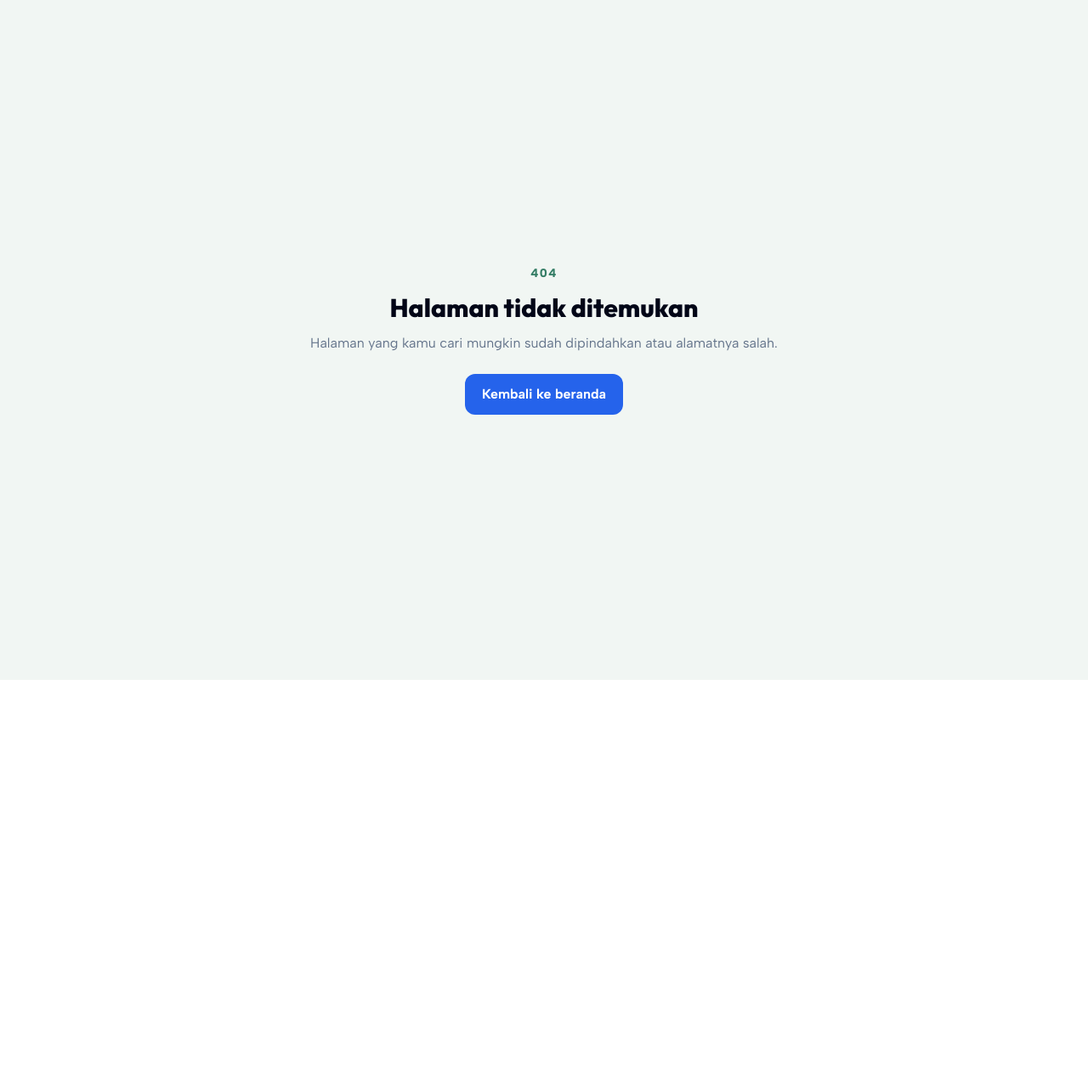
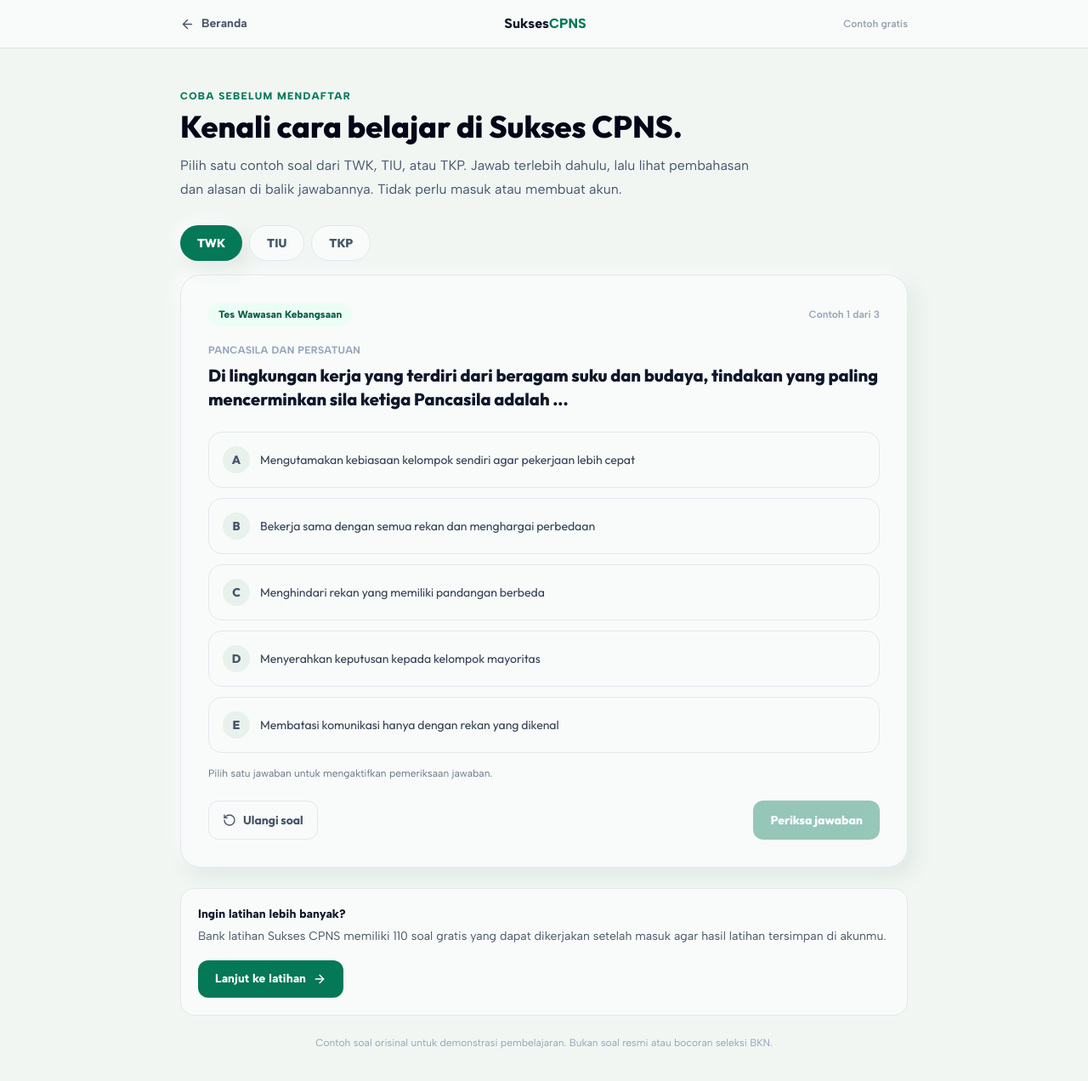
Before and after one commit to rianalfahri49-star/asn-platform, a Next.js app: page /contoh-soal in a window 1280 px wide. Before the commit this address had no page. Shown: the top 1272 px of the page at 85% size. Before the commit the page ends 800 px from the top, so only its background shows below. Built offline with nearby package versions, Linux system fonts and the light colour scheme.

Commit message:
Add free sample questions without sign-in

```diff
--- /dev/null
+++ b/app/contoh-soal/page.tsx
@@ -0,0 +1,139 @@
+"use client";
+
+import Link from "next/link";
+import { useState } from "react";
+import { ArrowLeft, ArrowRight, CheckCircle2, Lightbulb, RotateCcw } from "lucide-react";
+
+const examples = [
+  {
+    code: "TWK",
+    title: "Tes Wawasan Kebangsaan",
+    topic: "Pancasila dan persatuan",
+    question: "Di lingkungan kerja yang terdiri dari beragam suku dan budaya, tindakan yang paling mencerminkan sila ketiga Pancasila adalah ...",
+    options: [
+      "Mengutamakan kebiasaan kelompok sendiri agar pekerjaan lebih cepat",
+      "Bekerja sama dengan semua rekan dan menghargai perbedaan",
+      "Menghindari rekan yang memiliki pandangan berbeda",
+      "Menyerahkan keputusan kepada kelompok mayoritas",
+      "Membatasi komunikasi hanya dengan rekan yang dikenal",
+    ],
+    answer: 1,
+    explanation: "Sila ketiga, Persatuan Indonesia, mendorong persatuan di tengah keberagaman. Kerja sama yang menghargai perbedaan memperkuat kebersamaan tanpa menghapus identitas masing-masing.",
+  },
+  {
+    code: "TIU",
+    title: "Tes Intelegensia Umum",
+    topic: "Analogi verbal",
+    question: "Kompas : arah = termometer : ...",
+    options: ["Jarak", "Suhu", "Waktu", "Berat", "Kecepatan"],
+    answer: 1,
+    explanation: "Kompas merupakan alat untuk menunjukkan arah, sedangkan termometer merupakan alat untuk mengukur suhu. Hubungan kedua pasangan adalah alat dan besaran yang diukur atau ditunjukkan.",
+  },
+  {
+    code: "TKP",
+    title: "Tes Karakteristik Pribadi",
+    topic: "Profesionalisme dan prioritas",
+    question: "Anda menerima tugas mendadak ketika beberapa pekerjaan lain juga mendekati tenggat. Apa tindakan paling tepat?",
+    options: [
+      "Mengerjakan tugas yang paling mudah terlebih dahulu tanpa melihat tenggat",
+      "Mengabaikan tugas baru sampai semua pekerjaan lama selesai",
+      "Mengonfirmasi prioritas kepada atasan, menyusun urutan kerja, lalu menyampaikan kendala secara profesional",
+      "Meminta rekan mengambil alih seluruh pekerjaan tanpa koordinasi",
+      "Mengerjakan semuanya sekaligus tanpa membuat rencana",
+    ],
+    answer: 2,
+    explanation: "Respons terbaik menunjukkan kemampuan mengelola prioritas, komunikasi, tanggung jawab, dan koordinasi. Mengonfirmasi urgensi membantu memastikan pekerjaan penting diselesaikan sesuai harapan.",
+  },
+];
+
+export default function ContohSoalPage() {
+  const [active, setActive] = useState(0);
+  const [selected, setSelected] = useState<number | null>(null);
+  const [revealed, setRevealed] = useState(false);
+  const item = examples[active];
+
+  function changeExample(index: number) {
+    setActive(index);
+    setSelected(null);
+    setRevealed(false);
+  }
+
+  return (
+    <main className="min-h-screen bg-slate-50 pb-16">
+      <header className="border-b bg-white">
+        <div className="mx-auto flex max-w-4xl items-center justify-between px-5 py-4">
+          <Link href="/" className="inline-flex items-center gap-2 text-sm font-bold text-slate-600"><ArrowLeft size={17} /> Beranda</Link>
+          <span className="font-black text-slate-900">Sukses<span className="text-emerald-700">CPNS</span></span>
+          <span className="text-xs font-semibold text-slate-400">Contoh gratis</span>
+        </div>
+      </header>
+
+      <div className="mx-auto max-w-4xl px-5 py-8 sm:py-12">
+        <div className="max-w-2xl">
+          <p className="text-xs font-extrabold uppercase tracking-widest text-emerald-700">Coba sebelum mendaftar</p>
+          <h1 className="mt-2 text-3xl font-black text-slate-950 sm:text-4xl">Kenali cara belajar di Sukses CPNS.</h1>
+          <p className="mt-3 leading-7 text-slate-600">Pilih satu contoh soal dari TWK, TIU, atau TKP. Jawab terlebih dahulu, lalu lihat pembahasan dan alasan di balik jawabannya. Tidak perlu masuk atau membuat akun.</p>
+        </div>
+
+        <div className="mt-7 flex flex-wrap gap-2" role="tablist" aria-label="Kategori contoh soal">
+          {examples.map((example, index) => (
+            <button key={example.code} type="button" role="tab" aria-selected={active === index} onClick={() => changeExample(index)} className={"rounded-full px-5 py-2.5 text-sm font-extrabold transition " + (active === index ? "bg-emerald-700 text-white shadow-sm" : "border border-slate-200 bg-white text-slate-600 hover:bg-emerald-50")}>
+              {example.code}
+            </button>
+          ))}
+        </div>
+
+        <section className="mt-4 rounded-3xl border border-slate-200 bg-white p-5 shadow-sm sm:p-8" aria-labelledby="sample-question">
+          <div className="flex flex-wrap items-center justify-between gap-3">
+            <span className="rounded-full bg-emerald-50 px-3 py-1.5 text-xs font-extrabold text-emerald-800">{item.title}</span>
+            <span className="text-xs font-semibold text-slate-400">Contoh {active + 1} dari 3</span>
+          </div>
+          <p className="mt-5 text-xs font-bold uppercase tracking-wide text-slate-400">{item.topic}</p>
+          <h2 id="sample-question" className="mt-2 text-lg font-extrabold leading-8 text-slate-900 sm:text-xl">{item.question}</h2>
+
+          <div className="mt-6 space-y-3">
+            {item.options.map((option, index) => {
+              const isCorrect = revealed && index === item.answer;
+              const isWrongSelected = revealed && selected === index && index !== item.answer;
+              const isSelected = selected === index;
+              return (
+                <button key={option} type="button" disabled={revealed} onClick={() => setSelected(index)} className={"flex w-full items-start gap-3 rounded-2xl border p-4 text-left transition " + (isCorrect ? "border-emerald-400 bg-emerald-50" : isWrongSelected ? "border-rose-300 bg-rose-50" : isSelected ? "border-emerald-400 bg-emerald-50/60" : "border-slate-200 bg-white hover:border-emerald-200 hover:bg-slate-50")}>
+                  <span className={"grid h-8 w-8 shrink-0 place-items-center rounded-full text-sm font-black " + (isCorrect ? "bg-emerald-700 text-white" : isWrongSelected ? "bg-rose-600 text-white" : isSelected ? "bg-emerald-700 text-white" : "bg-slate-100 text-slate-600")}>{String.fromCharCode(65 + index)}</span>
+                  <span className="pt-1 text-sm leading-6 text-slate-700">{option}</span>
+                  {isCorrect && <CheckCircle2 className="ml-auto mt-1 shrink-0 text-emerald-700" size={18} />}
+                </button>
+              );
+            })}
+          </div>
+
+          {revealed ? (
+            <div className="mt-5 rounded-2xl border border-emerald-100 bg-emerald-50 p-4 sm:p-5">
+              <p className="flex items-center gap-2 font-extrabold text-emerald-900"><Lightbulb size={18} /> Pembahasan</p>
+              <p className="mt-2 text-sm leading-7 text-emerald-950">{item.explanation}</p>
+              <p className="mt-3 text-sm font-extrabold text-emerald-800">{selected === item.answer ? "Tepat! Jawabanmu benar." : "Belum tepat. Pelajari alasan jawaban yang benar di atas."}</p>
+            </div>
+          ) : (
+            <p className="mt-4 text-xs text-slate-500">Pilih satu jawaban untuk mengaktifkan pemeriksaan jawaban.</p>
+          )}
+
+          <div className="mt-6 flex flex-wrap justify-between gap-3">
+            <button type="button" onClick={() => { setSelected(null); setRevealed(false); }} className="inline-flex items-center gap-2 rounded-xl border border-slate-200 px-4 py-3 text-sm font-bold text-slate-600 hover:bg-slate-50"><RotateCcw size={16} /> Ulangi soal</button>
+            {!revealed ? (
+              <button type="button" disabled={selected === null} onClick={() => setRevealed(true)} className="rounded-xl bg-emerald-700 px-5 py-3 text-sm font-extrabold text-white hover:bg-emerald-800 disabled:cursor-not-allowed disabled:opacity-40">Periksa jawaban</button>
+            ) : (
+              <button type="button" onClick={() => changeExample((active + 1) % examples.length)} className="inline-flex items-center gap-2 rounded-xl bg-emerald-700 px-5 py-3 text-sm font-extrabold text-white hover:bg-emerald-800">Contoh berikutnya <ArrowRight size={16} /></button>
+            )}
+          </div>
+        </section>
+
+        <div className="mt-6 rounded-2xl border border-slate-200 bg-white p-5">
+          <p className="text-sm font-extrabold text-slate-900">Ingin latihan lebih banyak?</p>
+          <p className="mt-1 text-sm leading-6 text-slate-600">Bank latihan Sukses CPNS memiliki 110 soal gratis yang dapat dikerjakan setelah masuk agar hasil latihan tersimpan di akunmu.</p>
+          <Link href="/masuk?next=/latihan" className="mt-4 inline-flex items-center gap-2 rounded-xl bg-emerald-700 px-5 py-3 text-sm font-extrabold text-white hover:bg-emerald-800">Lanjut ke latihan <ArrowRight size={16} /></Link>
+        </div>
+
+        <p className="mt-5 text-center text-xs leading-6 text-slate-400">Contoh soal orisinal untuk demonstrasi pembelajaran. Bukan soal resmi atau bocoran seleksi BKN.</p>
+      </div>
+    </main>
+  );
+}
```
